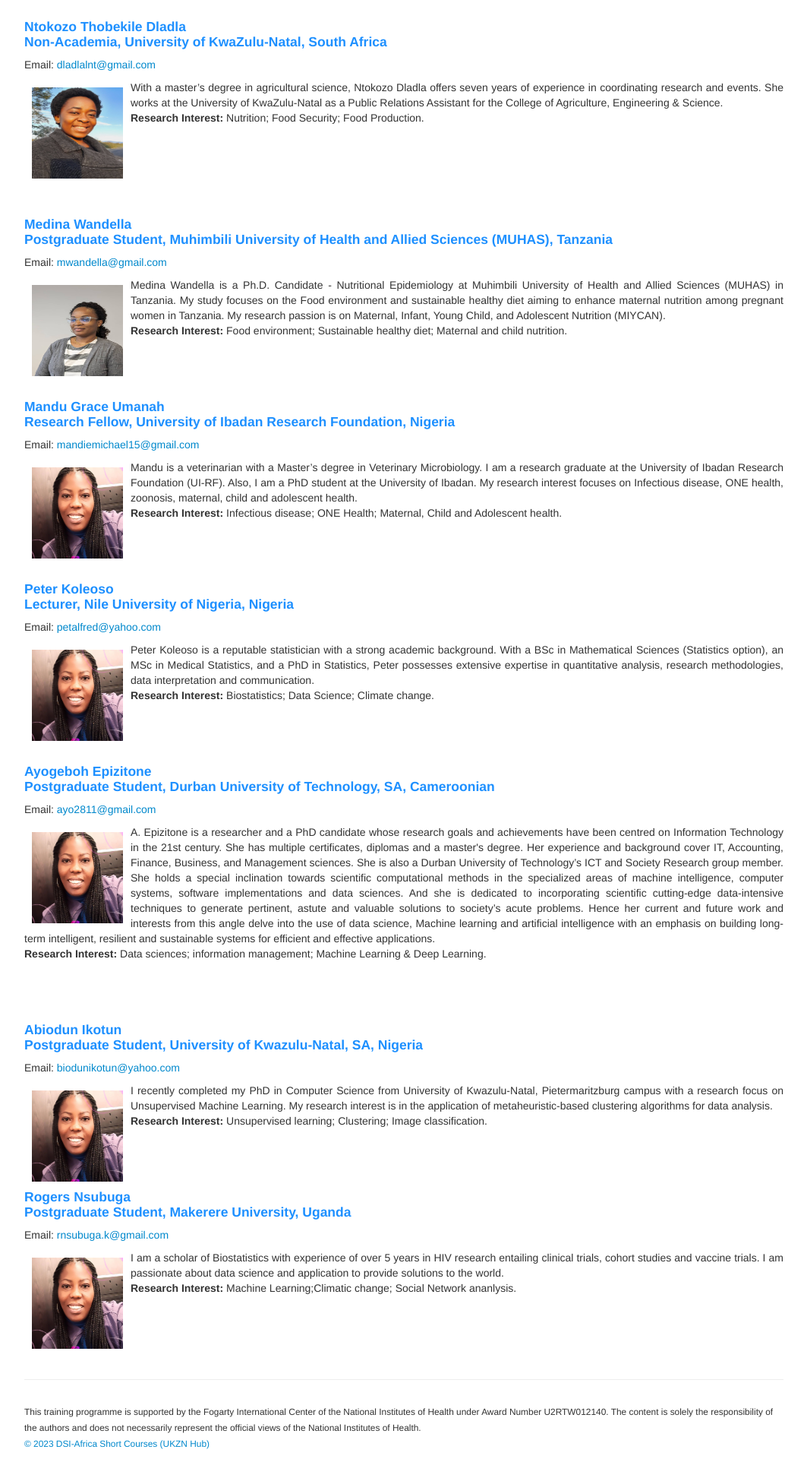
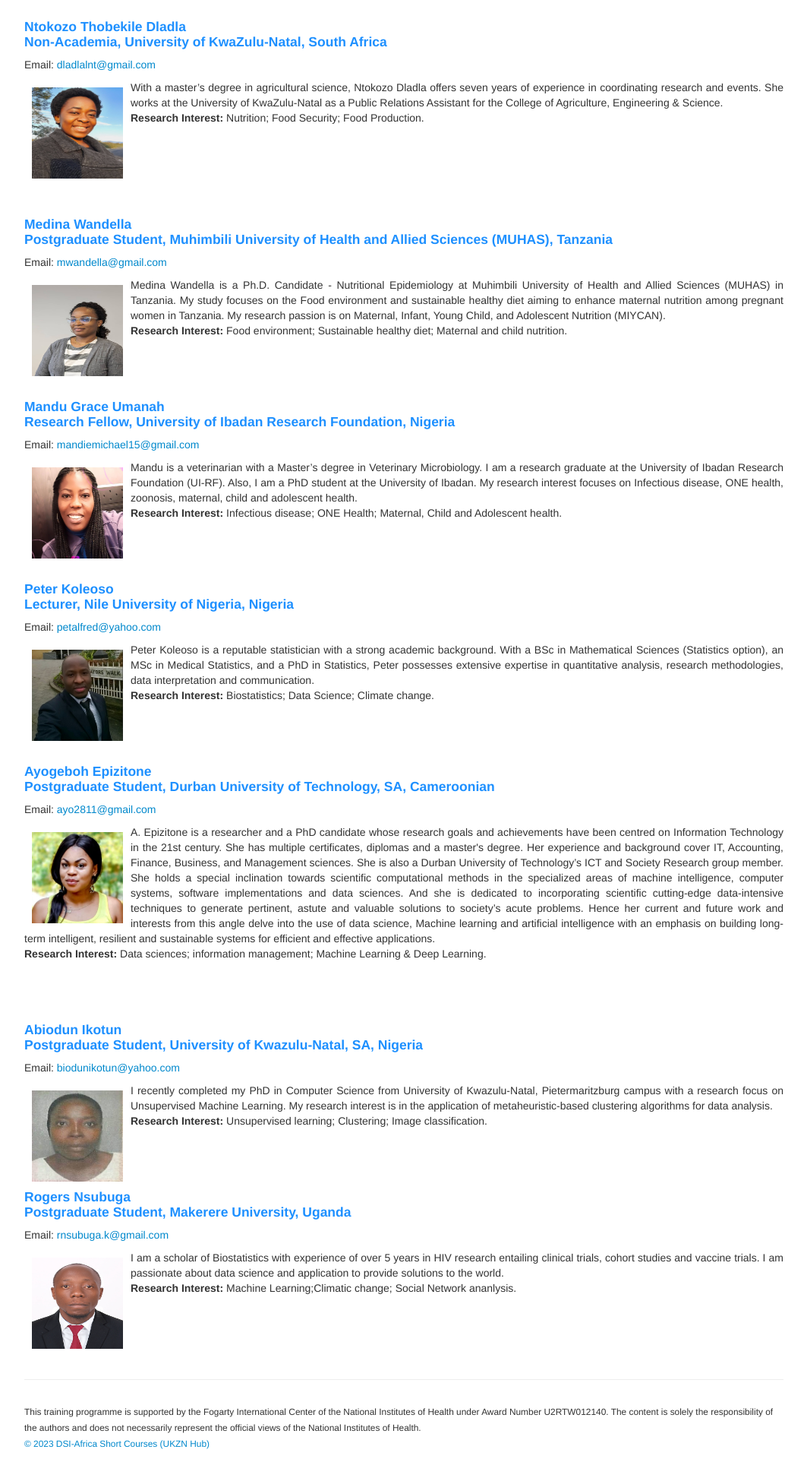
Before and after one commit to ccfscourseukzn/ccfscourseukzn.github.io, a Jekyll site: the page built from pages/participant.md, in a window 1280 px wide. Shown: the part 3837-5757 px from the top of the page at 76% size, without its empty margins (108-1171 px from the left). Built offline with Jekyll 4.4.1, drawn with Linux system fonts in a browser that asks for light colours.

Commit message:
Update participant.md

```diff
--- a/pages/participant.md
+++ b/pages/participant.md
@@ -131,25 +131,25 @@ Email: <a href="mailto:mandiemichael15@gmail.com"> mandiemichael15@gmail.com </a
 
 <h4 style="color:DodgerBlue;"> Peter Koleoso <br>  Lecturer, Nile University of Nigeria, Nigeria </h4>
 Email: <a href="mailto:petalfred@yahoo.com"> petalfred@yahoo.com </a> <br>
-<p align="justify"> <img src="../figures/Mandu.webp" alt=" Mandu" style="float:left; width:120px; height:120px; padding: 10px;">   <span style="vertical-align:bottom"> Peter Koleoso is a reputable statistician with a strong academic background. With a BSc in Mathematical Sciences (Statistics option), an MSc in Medical Statistics, and a PhD in Statistics, Peter possesses extensive expertise in quantitative analysis, research methodologies, data interpretation and communication.  </span> <br>
+<p align="justify"> <img src="../figures/Peter.PNG" alt="Peter" style="float:left; width:120px; height:120px; padding: 10px;">   <span style="vertical-align:bottom"> Peter Koleoso is a reputable statistician with a strong academic background. With a BSc in Mathematical Sciences (Statistics option), an MSc in Medical Statistics, and a PhD in Statistics, Peter possesses extensive expertise in quantitative analysis, research methodologies, data interpretation and communication.  </span> <br>
  <b>Research Interest:</b> Biostatistics; Data Science; Climate change. </p> <br>
 <br>
 <br>
 <h4 style="color:DodgerBlue;">  Ayogeboh Epizitone <br> Postgraduate Student, Durban University of Technology, SA, Cameroonian </h4>
 Email: <a href="mailto:ayo2811@gmail.com"> ayo2811@gmail.com </a> <br>
-<p align="justify"> <img src="../figures/Mandu.webp" alt=" Mandu" style="float:left; width:120px; height:120px; padding: 10px;">   <span style="vertical-align:bottom"> A. Epizitone is a researcher and a PhD candidate whose research goals and achievements have been centred on Information Technology in the 21st century. She has multiple certificates, diplomas and a master's degree. Her experience and background cover IT, Accounting, Finance, Business, and Management sciences. She is also a Durban University of Technology’s ICT and Society Research group member. She holds a special inclination towards scientific computational methods in the specialized areas of machine intelligence, computer systems, software implementations and data sciences. And she is dedicated to incorporating scientific cutting-edge data-intensive techniques to generate pertinent, astute and valuable solutions to society’s acute problems. Hence her current and future work and interests from this angle delve into the use of data science, Machine learning and artificial intelligence with an emphasis on building long-term intelligent, resilient and sustainable systems for efficient and effective applications.  </span> <br>
+<p align="justify"> <img src="../figures/Ayogeboh.jpg" alt="Ayogeboh" style="float:left; width:120px; height:120px; padding: 10px;">   <span style="vertical-align:bottom"> A. Epizitone is a researcher and a PhD candidate whose research goals and achievements have been centred on Information Technology in the 21st century. She has multiple certificates, diplomas and a master's degree. Her experience and background cover IT, Accounting, Finance, Business, and Management sciences. She is also a Durban University of Technology’s ICT and Society Research group member. She holds a special inclination towards scientific computational methods in the specialized areas of machine intelligence, computer systems, software implementations and data sciences. And she is dedicated to incorporating scientific cutting-edge data-intensive techniques to generate pertinent, astute and valuable solutions to society’s acute problems. Hence her current and future work and interests from this angle delve into the use of data science, Machine learning and artificial intelligence with an emphasis on building long-term intelligent, resilient and sustainable systems for efficient and effective applications.  </span> <br>
  <b>Research Interest:</b> Data sciences; information management; Machine Learning & Deep Learning. </p> <br>
 <br>
 <br>
 <h4 style="color:DodgerBlue;"> Abiodun Ikotun <br> Postgraduate Student, University of Kwazulu-Natal, SA, Nigeria </h4>
 Email: <a href="mailto:biodunikotun@yahoo.com"> biodunikotun@yahoo.com </a> <br>
-<p align="justify"> <img src="../figures/Mandu.webp" alt=" Mandu" style="float:left; width:120px; height:120px; padding: 10px;">   <span style="vertical-align:bottom"> I recently completed my PhD in Computer Science from University of Kwazulu-Natal, Pietermaritzburg campus with a research focus on Unsupervised Machine Learning. My research interest is in the application of metaheuristic-based clustering algorithms for data analysis.  </span> <br>
+<p align="justify"> <img src="../figures/Abiodun.jpg" alt="Abiodun" style="float:left; width:120px; height:120px; padding: 10px;">   <span style="vertical-align:bottom"> I recently completed my PhD in Computer Science from University of Kwazulu-Natal, Pietermaritzburg campus with a research focus on Unsupervised Machine Learning. My research interest is in the application of metaheuristic-based clustering algorithms for data analysis.  </span> <br>
  <b>Research Interest:</b> Unsupervised learning; Clustering; Image classification. </p> <br>
 <br>
 <br>
 <h4 style="color:DodgerBlue;"> Rogers Nsubuga <br> Postgraduate Student, Makerere University, Uganda </h4>
 Email: <a href="mailto:rnsubuga.k@gmail.com"> rnsubuga.k@gmail.com </a> <br>
-<p align="justify"> <img src="../figures/Mandu.webp" alt=" Mandu" style="float:left; width:120px; height:120px; padding: 10px;">   <span style="vertical-align:bottom"> I am a scholar of Biostatistics with experience of over 5 years in HIV research entailing clinical trials, cohort studies and vaccine trials. I am passionate about data science and application to provide solutions to the world.  </span> <br>
+<p align="justify"> <img src="../figures/Rogers.JPG" alt="Rogers" style="float:left; width:120px; height:120px; padding: 10px;">   <span style="vertical-align:bottom"> I am a scholar of Biostatistics with experience of over 5 years in HIV research entailing clinical trials, cohort studies and vaccine trials. I am passionate about data science and application to provide solutions to the world.  </span> <br>
  <b>Research Interest:</b> Machine Learning;Climatic change; Social Network ananlysis. </p> <br>
 <br>
 <br>
```
